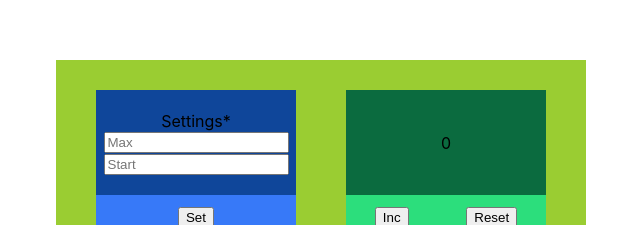
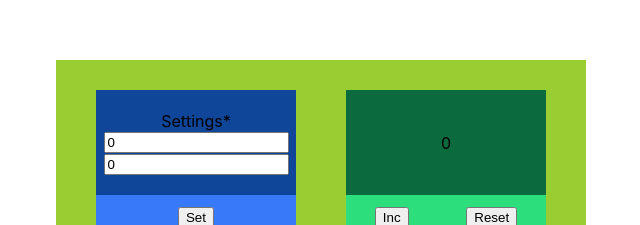
Before and after one commit to VadimLyutsko/my-counter, a React (Create React App) app: page / in a window 1280 px wide. Shown: the part 190-415 px from the top of the page, without its empty margins (319-959 px from the left). Built offline with nearby package versions, Linux system fonts and the light colour scheme.

Commit message:
Fixed LocalSet/LocalGet

```diff
--- a/src/App.tsx
+++ b/src/App.tsx
@@ -2,6 +2,7 @@ import React, {useEffect, useState} from 'react';
 import './App.css';
 import {CounterContainer} from "./components/counter/CounterContainer";
 import {SettingsCounterContainer} from "./components/settingsCounter/SettingsCounterContainer";
+import {start} from "repl";
 
 function App() {
     const [count, setCount] = useState<number>(0);
@@ -10,58 +11,71 @@ function App() {
 
 
     // useEffect(() => {
-    //     setStartValueToLocalStorage()
-    // }, [startCount])
-    //
-    // useEffect(() => {
-    //     setMaxValueToLocalStorage()
-    // }, [maxCount])
-
-    // useEffect(() => {
-    //     let startCountAsString = localStorage.getItem("start value")
-    //     let maxCountAsString = localStorage.getItem("max value")
-    //
-    //     if (maxCountAsString) {
-    //         let maxCountValue = JSON.parse(maxCountAsString)
-    //         setMaxCount(maxCountValue)
-    //     }
-    //
-    //     if (startCountAsString) {
-    //         let startCountValue = JSON.parse(startCountAsString)
-    //         setStartCount(startCountValue)
-    //     }
-    // }, [])
+    //   //  setStartValueToLocalStorage()
+    //   //  setMaxValueToLocalStorage()
+    // }, [startCount, maxCount])
 
 
-    const setStartValueToLocalStorage = () => {
-        localStorage.setItem("start value", JSON.stringify(startCount))
-    }
-    const setMaxValueToLocalStorage = () => {
-        localStorage.setItem("max value", JSON.stringify(maxCount))
-    }
+
+    useEffect(() => {
+        let startCountAsString = localStorage.getItem("start value")
+        let maxCountAsString = localStorage.getItem("max value")
+
+        if (maxCountAsString) {
+            let maxCountValue = JSON.parse(maxCountAsString)
+            setMaxCount(maxCountValue)
+        }
+
+        if (startCountAsString) {
+            let startCountValue = JSON.parse(startCountAsString)
+            setStartCount(startCountValue)
+        }
+    }, [])
+
+
+    // const setStartValueToLocalStorage = () => {
+    //     if (startCount !==0 && maxCount !== 0 ){
+    //         localStorage.setItem("start value", JSON.stringify(startCount))
+    //     }
+    // }
+    // const setMaxValueToLocalStorage = () => {
+    //     if (startCount !==0 && maxCount !== 0 ){
+    //         localStorage.setItem("max value", JSON.stringify(maxCount))
+    //     }
+    // }
+
     const setToLocalStorage = () => {
-        setStartValueToLocalStorage()
-        setMaxValueToLocalStorage()
+        if (startCount !==0 && maxCount !== 0 ){
+            localStorage.setItem("start value", JSON.stringify(startCount))
+        }
+        if (startCount !==0 && maxCount !== 0 ){
+            localStorage.setItem("max value", JSON.stringify(maxCount))
+        }
+
+
+        // setStartValueToLocalStorage()
+        // setMaxValueToLocalStorage()
         // localStorage.setItem("start value", JSON.stringify(startCount))
         // localStorage.setItem("max value", JSON.stringify(maxCount))
     }
 
 
     const getFromLocalStorage = () => {
-        let startCountAsString = localStorage.getItem("start value")
-        let maxCountAsString = localStorage.getItem("max value")
 
-        if (maxCountAsString) {
-            let maxCountValue = JSON.parse(maxCountAsString)
-            setMaxCount(maxCountValue)
-            console.log(maxCountValue)
-        }
-
-        if (startCountAsString) {
-            let startCountValue = JSON.parse(startCountAsString)
-            setStartCount(startCountValue)
-            console.log(startCountValue)
-        }
+        // let startCountAsString = localStorage.getItem("start value")
+        // let maxCountAsString = localStorage.getItem("max value")
+        //
+        // if (maxCountAsString) {
+        //     let maxCountValue = JSON.parse(maxCountAsString)
+        //     setMaxCount(maxCountValue)
+        //
+        // }
+        //
+        // if (startCountAsString) {
+        //     let startCountValue = JSON.parse(startCountAsString)
+        //     setStartCount(startCountValue)
+        //
+        // }
     }
 
 
@@ -72,6 +86,8 @@ function App() {
                 setMaxCount={setMaxCount}
                 setToLocalStorage={setToLocalStorage}
                 getFromLocalStorage={getFromLocalStorage}
+                startCount={startCount}
+                maxCount={maxCount}
             />
 
             <CounterContainer
--- a/src/components/settingsCounter/SettingsCounterContainer.tsx
+++ b/src/components/settingsCounter/SettingsCounterContainer.tsx
@@ -6,11 +6,20 @@ import styles from "./SettingsContainer.module.css"
 type SettingsCounterContainerPropsType = {
     setMaxCount: (maxCount: number) => void
     setStartCount: (startCount: number) => void
-    setToLocalStorage:()=>void
-    getFromLocalStorage:()=>void
+    setToLocalStorage: () => void
+    getFromLocalStorage: () => void
+    maxCount: number
+    startCount: number
 }
 
-export const SettingsCounterContainer: FC<SettingsCounterContainerPropsType> = ({setMaxCount, setStartCount,setToLocalStorage,getFromLocalStorage}) => {
+export const SettingsCounterContainer: FC<SettingsCounterContainerPropsType> = ({
+                                                                                    setMaxCount,
+                                                                                    setStartCount,
+                                                                                    setToLocalStorage,
+                                                                                    getFromLocalStorage,
+                                                                                    maxCount,
+                                                                                    startCount
+                                                                                }) => {
 
 
     return (
@@ -18,10 +27,13 @@ export const SettingsCounterContainer: FC<SettingsCounterContainerPropsType> = (
             <SettingsTabloid
                 setMaxCount={setMaxCount}
                 setStartCount={setStartCount}
+                startCount={startCount}
+                maxCount={maxCount}
             />
             <SettingsMenu
                 setToLocalStorage={setToLocalStorage}
                 getFromLocalStorage={getFromLocalStorage}
+
             />
         </div>
     )
--- a/src/components/settingsCounter/settingsTabloid/SettingsTabloid.tsx
+++ b/src/components/settingsCounter/settingsTabloid/SettingsTabloid.tsx
@@ -1,14 +1,15 @@
-import React, {ChangeEvent, FC} from "react";
+import React, {ChangeEvent, FC, useState} from "react";
 import styles from "./settingsTabloid.module.css"
 
 type SettingsTabloidPropsType = {
     setMaxCount: (maxCount: number) => void
     setStartCount: (startCount: number) => void
+    maxCount: number
+    startCount: number
 }
 
 
-export const SettingsTabloid: FC<SettingsTabloidPropsType> = ({setMaxCount, setStartCount}) => {
-
+export const SettingsTabloid: FC<SettingsTabloidPropsType> = ({setMaxCount, setStartCount, maxCount, startCount}) => {
     const maxCountInputHandler = (event: ChangeEvent<HTMLInputElement>) => {
         setMaxCount(JSON.parse(event.currentTarget.value))
 
@@ -21,8 +22,17 @@ export const SettingsTabloid: FC<SettingsTabloidPropsType> = ({setMaxCount, setS
     return (
         <div className={styles.counterTabloid}>
             Settings*
-            <div><input onChange={maxCountInputHandler} type="number" placeholder="Max"/></div>
-            <div><input onChange={startCountInputHandler} type="number" placeholder="Start"/></div>
+            <div><input
+                value={maxCount}
+                onChange={maxCountInputHandler}
+                type="number"
+                placeholder="Max"/></div>
+
+            <div><input
+                value={startCount}
+                onChange={startCountInputHandler}
+                type="number"
+                placeholder="Start"/></div>
 
 
         </div>
```
